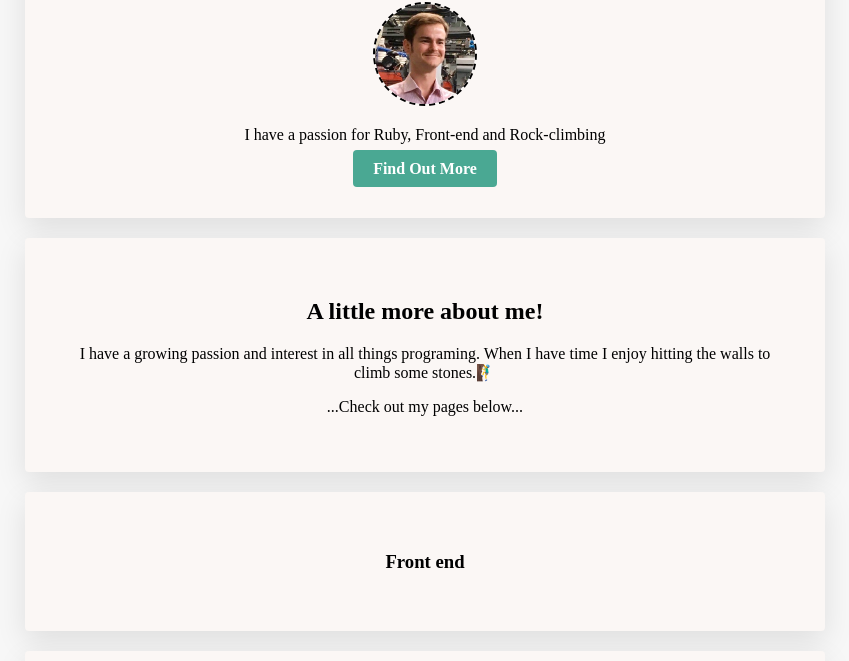
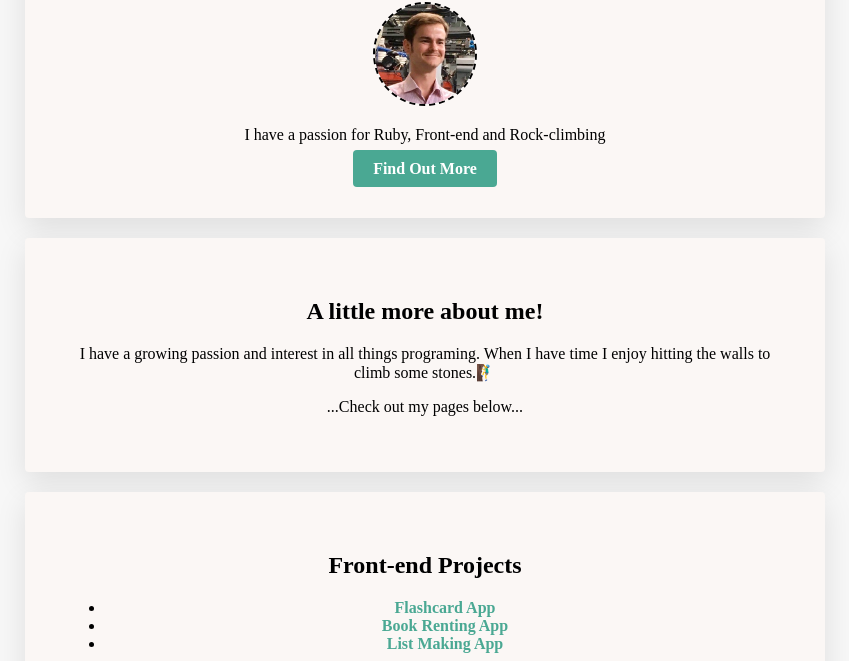
Before and after one commit to Kristoffer-Duthu/profile, a plain HTML site: page index.html in a window 1280 px wide. Shown: the part 139-800 px from the top of the page, without its empty margins (215-1064 px from the left). Drawn offline with Linux system fonts and the light colour scheme.

Commit message:
changes to the html

```diff
--- a/index.html
+++ b/index.html
@@ -26,7 +26,13 @@
     </div>
 
     <div class="card-white">
-      <h3>Front end</h3>
+      <h2>Front-end Projects</h2>
+      <ul>
+      <li> <a href="http://www.flashcard.games/"> Flashcard App </a> </li>
+      <li> <a href="https://airrnr.herokuapp.com/"> Book Renting App</a> </li>
+      <li> <a href="http://checkitoff-shop.herokuapp.com/"> List Making App</a> </li>
+      </ul>
+
     </div>
 
     <div class="footer">
```
